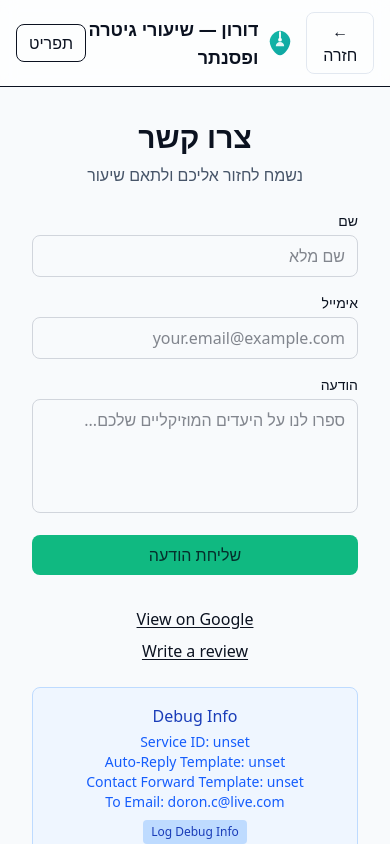
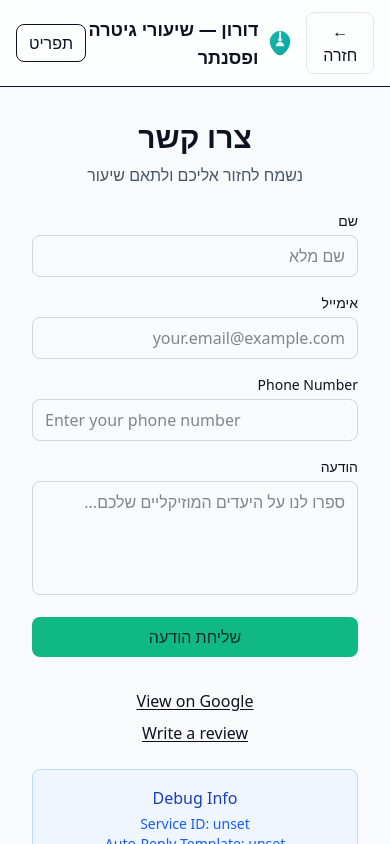
Before and after one commit to doronc36-rgb/guitar-lessons, a Next.js app: page /contact in a window 390 px wide. Shown: the top 844 px of the page. Built offline with nearby package versions, Linux system fonts and the light colour scheme; no server answers.

Commit message:
Add phone number field to contact form and update email templates

```diff
--- a/src/app/contact/ContactForm.tsx
+++ b/src/app/contact/ContactForm.tsx
@@ -10,6 +10,7 @@ export default function ContactForm() {
   const [formData, setFormData] = useState({
     name: '',
     email: '',
+    phone: '',
     message: ''
   });
   const [errors, setErrors] = useState<Record<string, string>>({});
@@ -60,6 +61,7 @@ export default function ContactForm() {
          reply_to: toEmail,            // When they reply, it goes to you
          from_name: formData.name,
          from_email: formData.email,
+         phone: formData.phone,
          message: formData.message,
          timestamp: new Date().toISOString(),
          user_agent: typeof navigator !== 'undefined' ? navigator.userAgent : 'Unknown',
@@ -73,14 +75,17 @@ export default function ContactForm() {
          reply_to: formData.email,     // When you reply, it goes to customer
          from_name: formData.name,     // Customer's name
          from_email: formData.email,   // Customer's email
+         phone: formData.phone,        // Customer's phone
          message: formData.message,
          timestamp: new Date().toISOString(),
          user_agent: typeof navigator !== 'undefined' ? navigator.userAgent : 'Unknown',
          subject: `New Contact Form Message from ${formData.name}`,
          customer_name: formData.name,
          customer_email: formData.email,
+         customer_phone: formData.phone,
          contact_name: formData.name,
          contact_email: formData.email,
+         contact_phone: formData.phone,
          contact_message: formData.message,
        } as Record<string, unknown>;
 
@@ -101,7 +106,7 @@ export default function ContactForm() {
 
              {
          setSubmitStatus('success');
-        setFormData({ name: '', email: '', message: '' });
+         setFormData({ name: '', email: '', phone: '', message: '' });
          setErrors({});
        }
     } catch (err: unknown) {
@@ -169,6 +174,25 @@ export default function ContactForm() {
              />
              {errors.email && (
                <p className="text-red-500 text-sm mt-1">{errors.email}</p>
+             )}
+           </div>
+
+           <div>
+             <label htmlFor="phone" className="block text-sm font-medium mb-1">Phone Number</label>
+             <input
+               type="tel"
+               id="phone"
+               name="phone"
+               value={formData.phone}
+               onChange={handleInputChange}
+               autoComplete="tel"
+               className={`w-full px-3 py-2 border rounded-lg focus-visible:outline-none focus-visible:ring-2 focus-visible:ring-[color:var(--accent)] focus-visible:ring-offset-2 focus-visible:ring-offset-[color:var(--background)] transition-colors ${
+                 errors.phone ? 'border-red-500' : 'border-gray-300'
+               }`}
+               placeholder="Enter your phone number"
+             />
+             {errors.phone && (
+               <p className="text-red-500 text-sm mt-1">{errors.phone}</p>
              )}
            </div>
 
```
Lines whose indentation alone changed are shown as unchanged.
